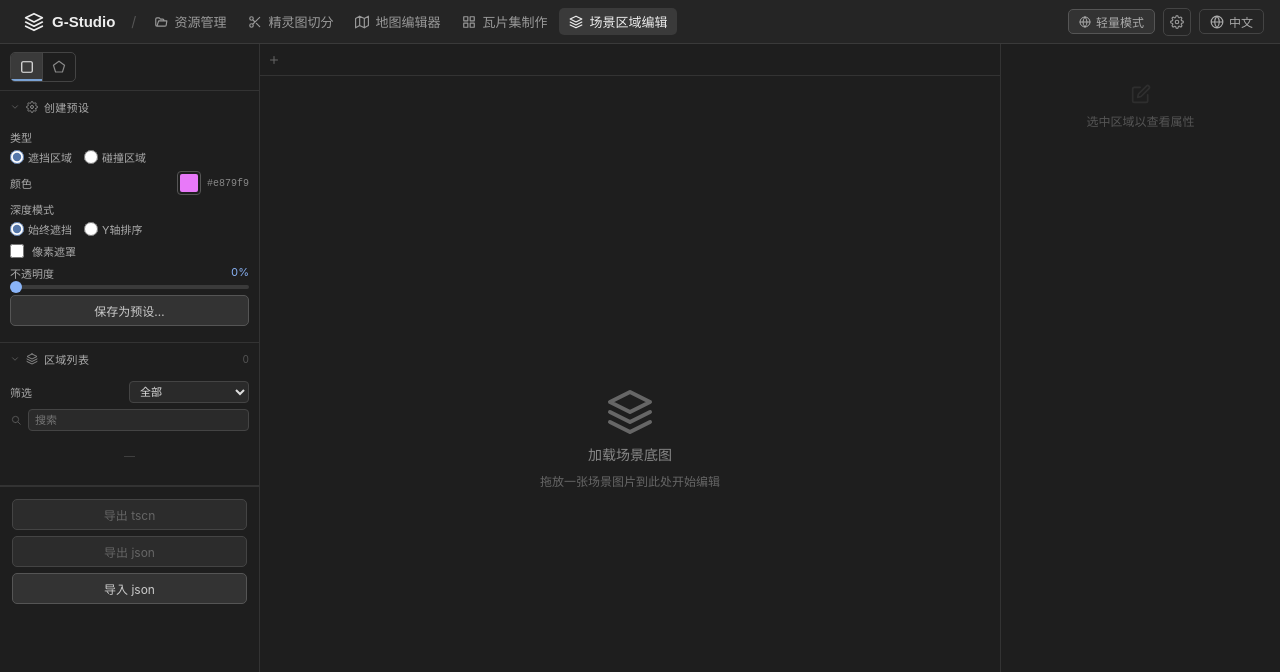
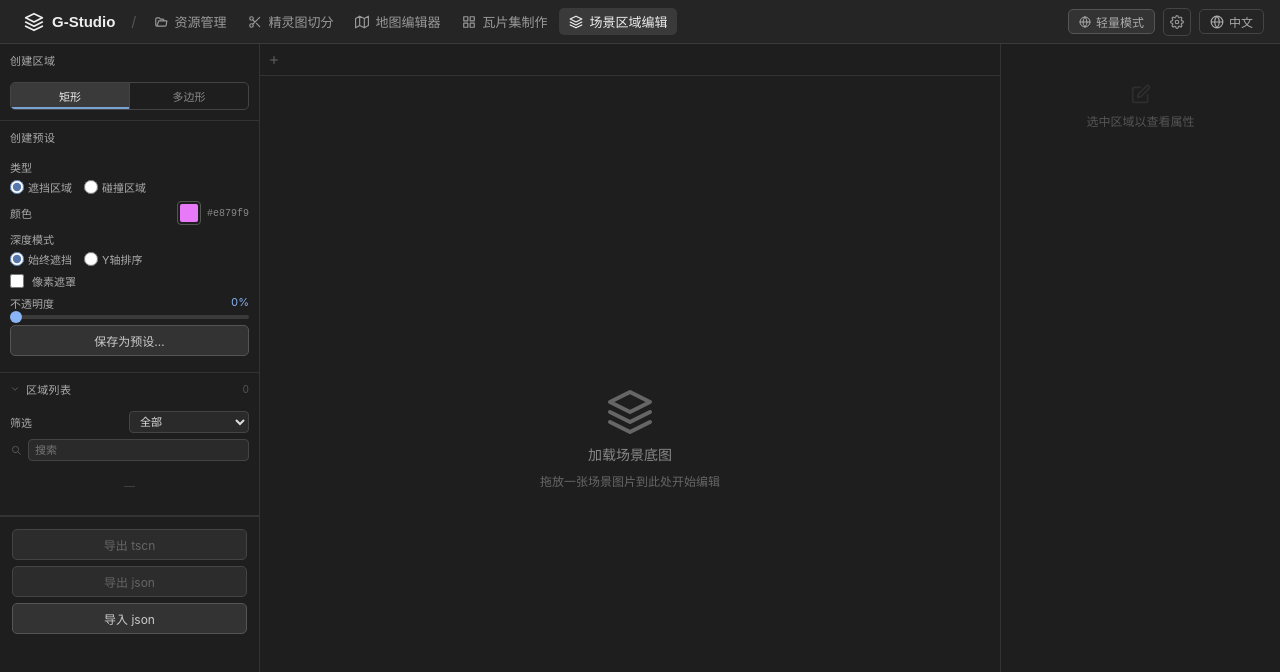
Before and after one commit to huzz-open/g-studio, a Vue app: page /#/scene-region-editor in a window 1280 px wide. Shown: the top 672 px of the page. Built offline with nearby package versions, Linux system fonts and the light colour scheme.

Commit message:
Refactor UI components in Scene Region Editor and Sprite Slicer to utilize SegmentedControl for tool and detection mode selection; enhance SidebarSection for collapsible behavior and improve localization support for new UI elements.

```diff
--- a/src/modules/scene-region-editor/components/RegionListPanel.vue
+++ b/src/modules/scene-region-editor/components/RegionListPanel.vue
@@ -9,8 +9,9 @@ import {
   RadioGroup,
   CheckboxRow,
   ActionButtons,
+  SegmentedControl,
 } from '../../../shared/components/editor-shell'
-import type { RadioOption, ActionButton } from '../../../shared/components/editor-shell'
+import type { RadioOption, ActionButton, SegmentOption } from '../../../shared/components/editor-shell'
 import SvgIcon from '../../../shared/icons/SvgIcon.vue'
 import { prompt } from '../../../shared/components/prompt'
 import type { SceneRegionStore } from '../store'
@@ -27,6 +28,11 @@ const emit = defineEmits<{
 }>()
 
 const { t } = useI18n()
+
+const toolOptions = computed<SegmentOption[]>(() => [
+  { value: 'rect', label: t('sceneEditor.tool.rect') },
+  { value: 'polygon', label: t('sceneEditor.tool.polygon') },
+])
 
 const filterOptions = computed(() => [
   { value: 'all', label: t('sceneEditor.filter.all') },
@@ -108,31 +114,18 @@ function onExportAction(id: string) {
 
 <template>
   <!-- Toolbar: rect / polygon -->
-  <div class="tool-bar">
-    <div class="tool-group">
-      <button
-        class="tool-btn"
-        :class="{ active: store.state.activeTool === 'rect' }"
-        :title="t('sceneEditor.tool.rect')"
-        @click="store.state.activeTool = 'rect'"
-      >
-        <SvgIcon name="rect-select" :size="14" />
-      </button>
-      <button
-        class="tool-btn"
-        :class="{ active: store.state.activeTool === 'polygon' }"
-        :title="t('sceneEditor.tool.polygon')"
-        @click="store.state.activeTool = 'polygon'"
-      >
-        <SvgIcon name="pentagon" :size="14" />
-      </button>
-    </div>
-  </div>
+  <SidebarSection :title="t('sceneEditor.tool.createRegion')" :collapsible="false">
+    <SegmentedControl
+      :model-value="store.state.activeTool"
+      :options="toolOptions"
+      @update:model-value="store.state.activeTool = $event as any"
+    />
+  </SidebarSection>
 
   <!-- Creation Preset -->
   <SidebarSection
     :title="t('sceneEditor.preset.title')"
-    icon="settings"
+    :collapsible="false"
   >
     <RadioGroup
       :label="t('sceneEditor.preset.type')"
@@ -198,7 +191,7 @@ function onExportAction(id: string) {
   </SidebarSection>
 
   <!-- Region List -->
-  <SidebarSection :title="t('sceneEditor.regionList')" icon="layers">
+  <SidebarSection :title="t('sceneEditor.regionList')">
     <template #header-extra>
       <span class="region-count">{{ store.state.regions.length }}</span>
     </template>
@@ -260,50 +253,6 @@ function onExportAction(id: string) {
 </template>
 
 <style scoped>
-.tool-bar {
-  display: flex;
-  align-items: center;
-  gap: 8px;
-  padding: 8px 10px;
-  border-bottom: 1px solid #333;
-}
-.tool-group {
-  display: flex;
-  border: 1px solid #444;
-  border-radius: 5px;
-  overflow: hidden;
-}
-.tool-btn {
-  display: flex;
-  align-items: center;
-  justify-content: center;
-  width: 32px;
-  height: 28px;
-  background: transparent;
-  border: 1px solid #444;
-  border-radius: 5px;
-  color: #888;
-  cursor: pointer;
-  transition: background 0.15s, color 0.15s;
-}
-.tool-group .tool-btn {
-  border: none;
-  border-radius: 0;
-  border-right: 1px solid #444;
-}
-.tool-group .tool-btn:last-child {
-  border-right: none;
-}
-.tool-btn:hover {
-  background: #333;
-  color: #bbb;
-}
-.tool-btn.active {
-  background: #3a3a3a;
-  color: #eee;
-  box-shadow: inset 0 -2px 0 #7aa2d4;
-}
-
 .group-section-label {
   font-size: 10px;
   color: #666;
--- a/src/modules/sprite-slicer/components/SlicerSidebar.vue
+++ b/src/modules/sprite-slicer/components/SlicerSidebar.vue
@@ -219,26 +219,15 @@ function onOutputAction(id: string) {
     <!-- Detection Mode -->
     <div class="sidebar-section">
       <h4>{{ t('slicer.detection') }}</h4>
-      <div class="seg-group">
-        <button
-          class="seg-item"
-          :class="{ active: store.detectionMode.value === 'auto' }"
-          :disabled="!hasImage"
-          @click="store.detectionMode.value = 'auto'; store.runDetection()"
-        >
-          <SvgIcon name="wand" :size="12" />
-          {{ t('slicer.detection.auto') }}
-        </button>
-        <button
-          class="seg-item"
-          :class="{ active: store.detectionMode.value === 'grid' }"
-          :disabled="!hasImage"
-          @click="store.detectionMode.value = 'grid'; store.runDetection()"
-        >
-          <SvgIcon name="grid" :size="12" />
-          {{ t('slicer.detection.grid') }}
-        </button>
-      </div>
+      <SegmentedControl
+        :model-value="store.detectionMode.value"
+        :options="[
+          { value: 'auto', labelKey: 'slicer.detection.auto' },
+          { value: 'grid', labelKey: 'slicer.detection.grid' },
+        ]"
+        :disabled="!hasImage"
+        @update:model-value="store.detectionMode.value = $event as any; store.runDetection()"
+      />
     </div>
 
     <!-- Auto Detection Params -->
@@ -386,12 +375,6 @@ function onOutputAction(id: string) {
   text-transform: uppercase;
   letter-spacing: 0.5px;
 }
-.seg-group { display: flex; border: 1px solid #444; border-radius: 5px; overflow: hidden; }
-.seg-item { flex: 1; padding: 5px 6px; background: transparent; color: #888; border: none; font-size: 11px; cursor: pointer; text-align: center; display: flex; align-items: center; justify-content: center; gap: 4px; transition: background 0.15s, color 0.15s; border-right: 1px solid #444; }
-.seg-item:last-child { border-right: none; }
-.seg-item:hover:not(:disabled) { background: #333; color: #bbb; }
-.seg-item.active { background: #3a3a3a; color: #eee; box-shadow: inset 0 -2px 0 #7aa2d4; }
-.seg-item:disabled { cursor: default; }
 .param-row { display: flex; gap: 8px; }
 .param-row label {
   display: flex;
--- a/src/shared/components/SegmentedControl.vue
+++ b/src/shared/components/SegmentedControl.vue
@@ -3,10 +3,11 @@ import { useI18n } from '../i18n'
 
 export interface SegmentOption {
   value: string
-  labelKey: string
+  label?: string
+  labelKey?: string
 }
 
-const props = defineProps<{
+defineProps<{
   modelValue: string
   options: SegmentOption[]
   disabled?: boolean
@@ -17,6 +18,12 @@ const emit = defineEmits<{
 }>()
 
 const { t } = useI18n()
+
+function getLabel(opt: SegmentOption): string {
+  if (opt.label) return opt.label
+  if (opt.labelKey) return t(opt.labelKey)
+  return opt.value
+}
 </script>
 
 <template>
@@ -28,7 +35,7 @@ const { t } = useI18n()
       :class="{ active: modelValue === opt.value }"
       :disabled="disabled"
       @click="emit('update:modelValue', opt.value)"
-    >{{ t(opt.labelKey) }}</button>
+    >{{ getLabel(opt) }}</button>
   </div>
 </template>
 
@@ -39,7 +46,9 @@ const { t } = useI18n()
   border-radius: 5px;
   overflow: hidden;
 }
-.seg-ctrl.disabled { opacity: 0.4; }
+.seg-ctrl.disabled {
+  opacity: 0.4;
+}
 .seg-ctrl-item {
   flex: 1;
   padding: 5px 6px;
@@ -54,11 +63,16 @@ const { t } = useI18n()
   white-space: nowrap;
 }
 .seg-ctrl-item:last-child { border-right: none; }
-.seg-ctrl-item:hover:not(:disabled) { background: #333; color: #bbb; }
+.seg-ctrl-item:hover:not(:disabled):not(.active) { background: #333; color: #bbb; }
 .seg-ctrl-item.active {
   background: #3a3a3a;
   color: #eee;
   box-shadow: inset 0 -2px 0 #7aa2d4;
 }
+.seg-ctrl.disabled .seg-ctrl-item.active {
+  background: transparent;
+  color: #888;
+  box-shadow: inset 0 -2px 0 #555;
+}
 .seg-ctrl-item:disabled { cursor: default; }
 </style>
--- a/src/shared/components/editor-shell/SidebarSection.vue
+++ b/src/shared/components/editor-shell/SidebarSection.vue
@@ -6,21 +6,24 @@ const props = withDefaults(defineProps<{
   title: string
   icon?: string
   defaultOpen?: boolean
+  collapsible?: boolean
 }>(), {
   defaultOpen: true,
+  collapsible: true,
 })
 
 const open = ref(props.defaultOpen)
 
 function toggle() {
-  open.value = !open.value
+  if (props.collapsible) open.value = !open.value
 }
 </script>
 
 <template>
   <div class="sidebar-section" :class="{ closed: !open }">
-    <div class="section-header" @click="toggle">
+    <div class="section-header" :class="{ static: !collapsible }" @click="toggle">
       <SvgIcon
+        v-if="collapsible"
         name="chevron-right"
         :size="10"
         class="section-arrow"
@@ -51,7 +54,10 @@ function toggle() {
   color: #aaa;
   transition: background 0.1s;
 }
-.section-header:hover {
+.section-header.static {
+  cursor: default;
+}
+.section-header:not(.static):hover {
   background: #2a2a2a;
   color: #ddd;
 }
--- a/src/shared/components/editor-shell/sidebar-atoms/index.ts
+++ b/src/shared/components/editor-shell/sidebar-atoms/index.ts
@@ -4,6 +4,7 @@ export { default as ColorRow } from './ColorRow.vue'
 export { default as SelectRow } from './SelectRow.vue'
 export { default as CheckboxRow } from './CheckboxRow.vue'
 export { default as RadioGroup } from './RadioGroup.vue'
+export { default as SegmentedControl } from '../../SegmentedControl.vue'
 export { default as TextRow } from './TextRow.vue'
 export { default as ActionButtons } from './ActionButtons.vue'
 export { default as DirPicker } from './DirPicker.vue'
@@ -11,3 +12,4 @@ export { default as TagInput } from './TagInput.vue'
 export type { SelectOption } from './SelectRow.vue'
 export type { ActionButton } from './ActionButtons.vue'
 export type { RadioOption } from './RadioGroup.vue'
+export type { SegmentOption } from '../../SegmentedControl.vue'
--- a/src/shared/i18n/en-US.ts
+++ b/src/shared/i18n/en-US.ts
@@ -362,6 +362,7 @@ export default {
   'dashboard.sceneRegionEditor.desc': 'Draw occlusion and collision regions on scene backgrounds, export as Godot tscn files',
 
   'sceneEditor.title': 'Scene Region Editor',
+  'sceneEditor.tool.createRegion': 'Create Region',
   'sceneEditor.tool.rect': 'Rectangle',
   'sceneEditor.tool.polygon': 'Polygon',
   'sceneEditor.preset.title': 'Creation Preset',
--- a/src/shared/i18n/zh-CN.ts
+++ b/src/shared/i18n/zh-CN.ts
@@ -362,6 +362,7 @@ export default {
   'dashboard.sceneRegionEditor.desc': '在场景底图上绘制遮挡与碰撞区域，导出为 Godot tscn 文件',
 
   'sceneEditor.title': '场景区域编辑器',
+  'sceneEditor.tool.createRegion': '创建区域',
   'sceneEditor.tool.rect': '矩形',
   'sceneEditor.tool.polygon': '多边形',
   'sceneEditor.preset.title': '创建预设',
```
Also changed, not shown: src/modules/tileset-maker/components/TilesetMakerView.vue (+10 -39 lines).
